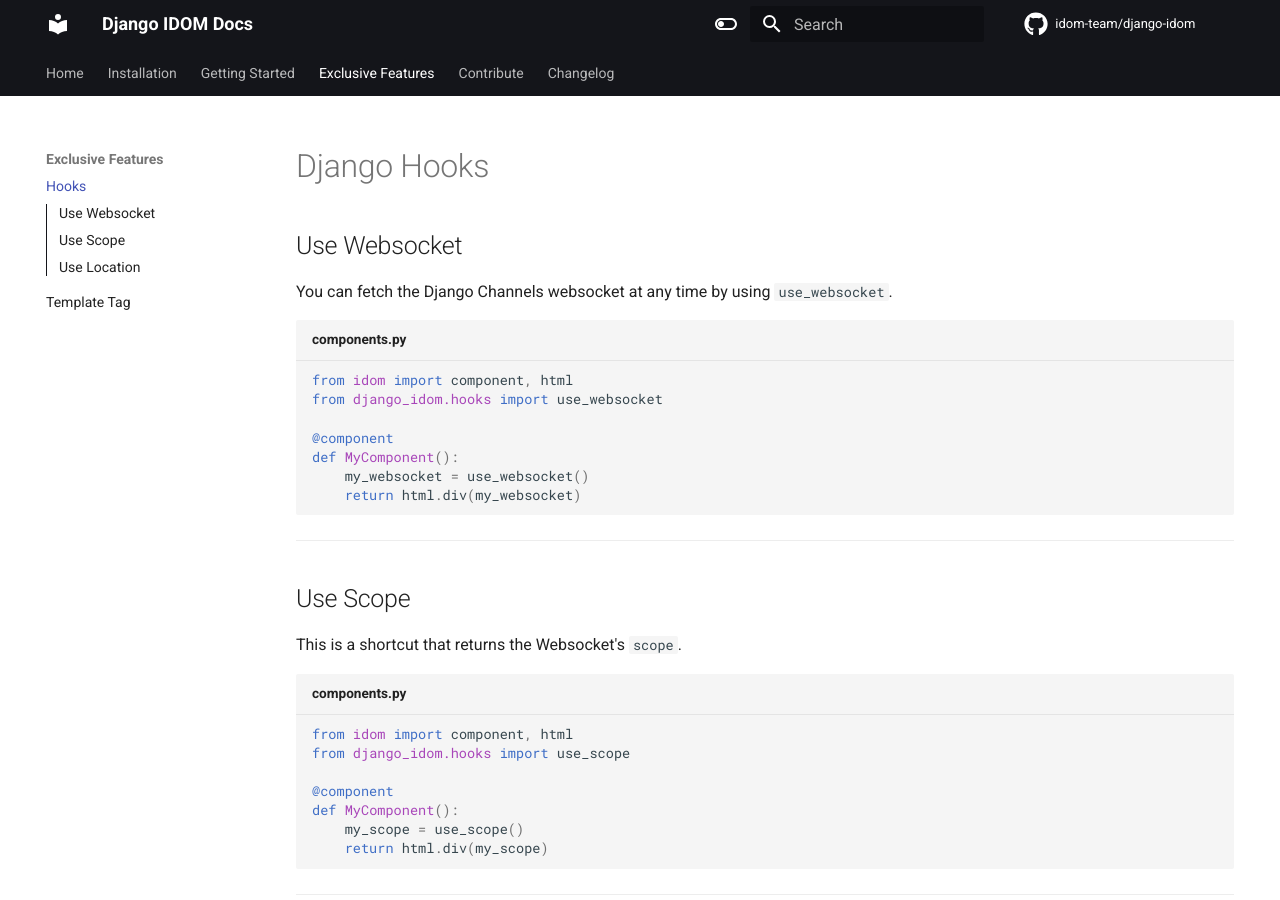
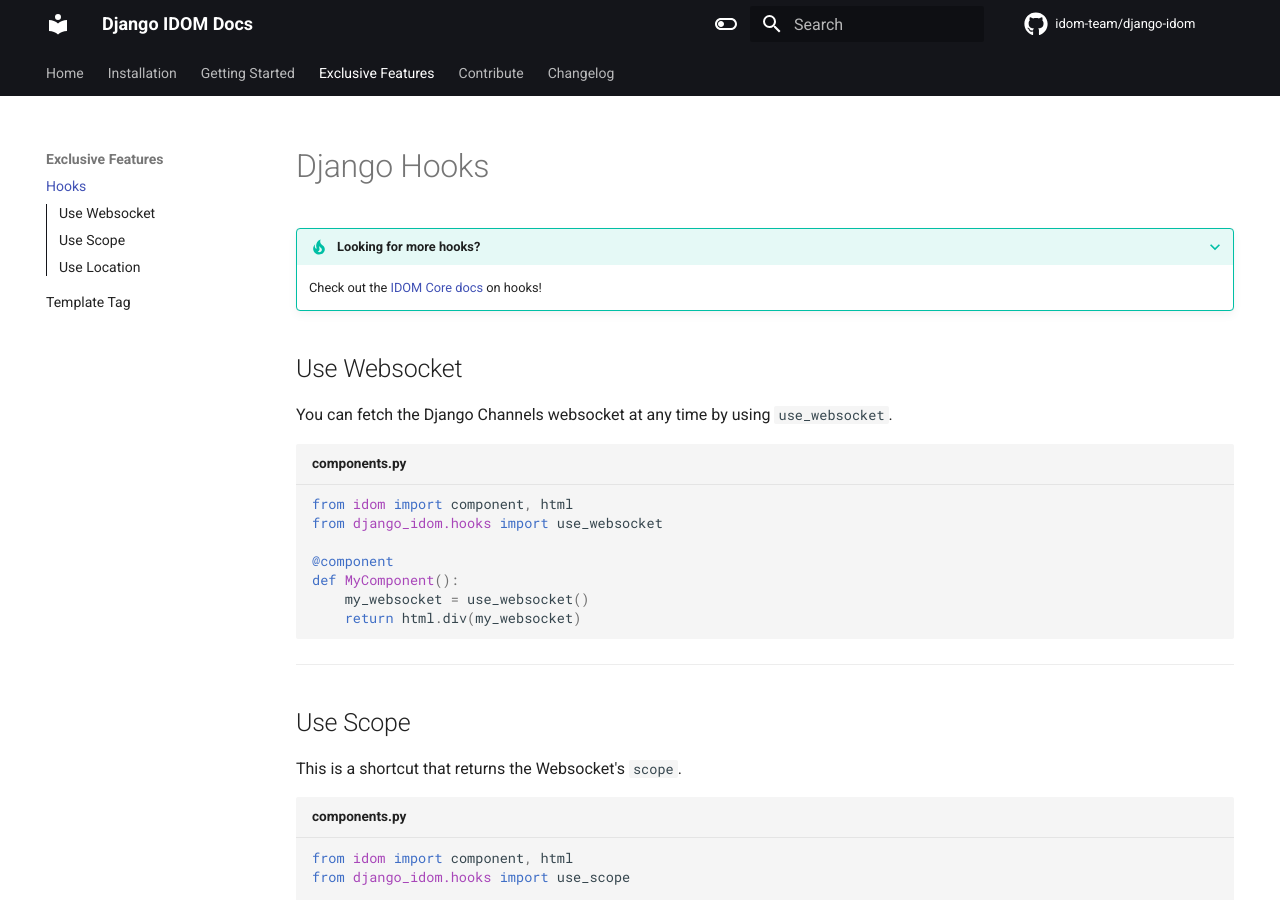
Before and after one commit to reactive-python/reactpy-django, an MkDocs documentation site: the page built from docs/features/hooks.md, in a window 1280 px wide and 900 px high. Built offline with MkDocs 1.6.1 and Material for MkDocs 9.7.7, drawn with Linux system fonts in a browser that asks for light colours; comment, search, counter and statistics services are not loaded.

Commit message:
add "Looking for more hooks?"

```diff
--- a/docs/features/hooks.md
+++ b/docs/features/hooks.md
@@ -1,4 +1,8 @@
 # Django Hooks
+
+???+ tip "Looking for more hooks?"
+
+    Check out the [IDOM Core docs](https://idom-docs.herokuapp.com/docs/reference/hooks-api.html?highlight=hooks) on hooks!
 
 ## Use Websocket
 
```
